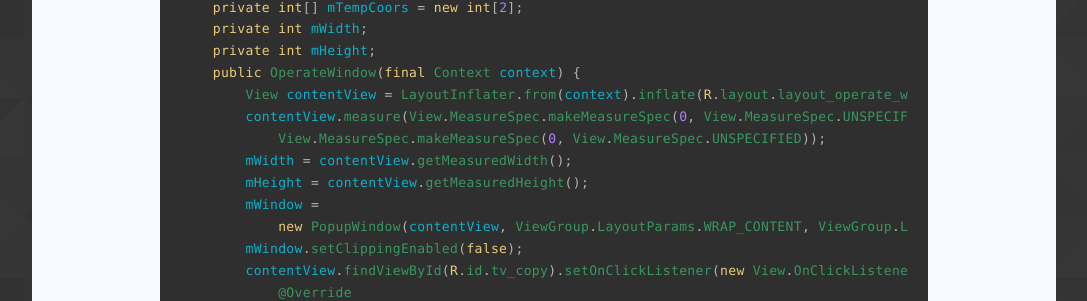
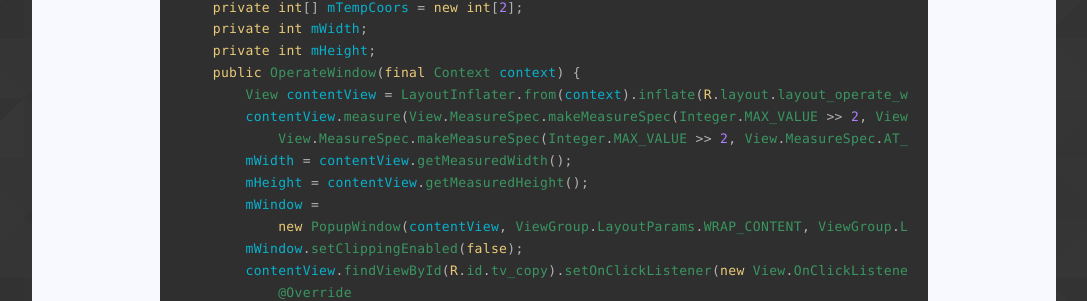
Before and after one commit to laobie/laobie.github.io, a Jekyll site: the page built from _posts/2016-11-21-selectable-text-helper.md, in a window 1280 px wide and 900 px high, scrolled down 12832 px. Shown: the part 150-451 px from the top of the window, without its empty margins (96-1183 px from the left). Built offline with Jekyll 4.4.1, drawn with Linux system fonts in a browser that asks for light colours; comment, search, counter and statistics services are not loaded.

Commit message:
modify some posts

```diff
--- a/_posts/2016-11-21-selectable-text-helper.md
+++ b/_posts/2016-11-21-selectable-text-helper.md
@@ -443,8 +443,8 @@ private class OperateWindow {
     private int mHeight;
     public OperateWindow(final Context context) {
         View contentView = LayoutInflater.from(context).inflate(R.layout.layout_operate_windows, null);
-        contentView.measure(View.MeasureSpec.makeMeasureSpec(0, View.MeasureSpec.UNSPECIFIED),
-            View.MeasureSpec.makeMeasureSpec(0, View.MeasureSpec.UNSPECIFIED));
+        contentView.measure(View.MeasureSpec.makeMeasureSpec(Integer.MAX_VALUE >> 2, View.MeasureSpec.AT_MOST),
+            View.MeasureSpec.makeMeasureSpec(Integer.MAX_VALUE >> 2, View.MeasureSpec.AT_MOST));
         mWidth = contentView.getMeasuredWidth();
         mHeight = contentView.getMeasuredHeight();
         mWindow =
```
